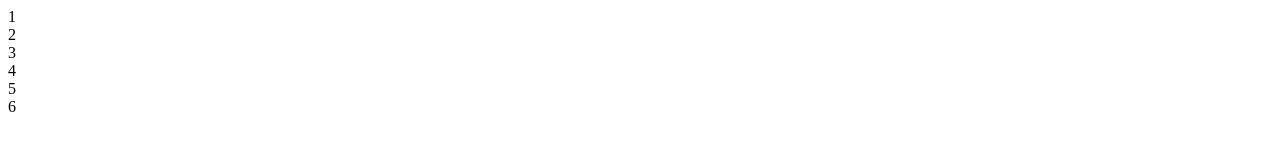
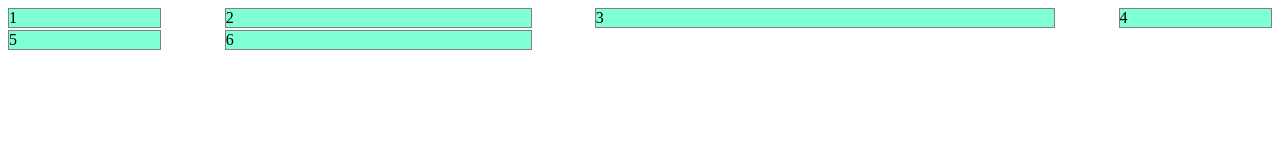
Before and after one commit to a9516666/training, a website: page Practice_express/index.html in a window 1280 px wide. Drawn offline with Linux system fonts and the light colour scheme.

Commit message:
grid test

```diff
--- a/Practice express/index.html
+++ b/Practice_express/index.html
@@ -4,16 +4,17 @@
     <meta charset="UTF-8" />
     <meta http-equiv="X-UA-Compatible" content="IE=edge" />
     <meta name="viewport" content="width=device-width, initial-scale=1.0" />
-    <title>Document</title>
+    <title>express</title>
+    <link rel="stylesheet" href="style.css" />
   </head>
   <body>
     <div class="gg">
-      <div class="g1 g1">1</div>
-      <div class="g1 g2">2</div>
-      <div class="g1 g3">3</div>
-      <div class="g1 g4">4</div>
-      <div class="g1 g5">5</div>
-      <div class="g1 g6">6</div>
+      <div class="gi g1">1</div>
+      <div class="gi g2">2</div>
+      <div class="gi g3">3</div>
+      <div class="gi g4">4</div>
+      <div class="gi g5">5</div>
+      <div class="gi g6">6</div>
     </div>
   </body>
 </html>
--- /dev/null
+++ b/Practice_express/style.css
@@ -0,0 +1,10 @@
+.gg {
+  display: grid;
+  grid-template-columns: 1fr 2fr 3fr 1fr;
+  gap: 5%;
+}
+
+.gi {
+  background-color: aquamarine;
+  border: 1px solid grey;
+}
```
Also changed, not shown: Practice_express/package.json (added, +11 -0 lines), Practice_express/app.js (added).
